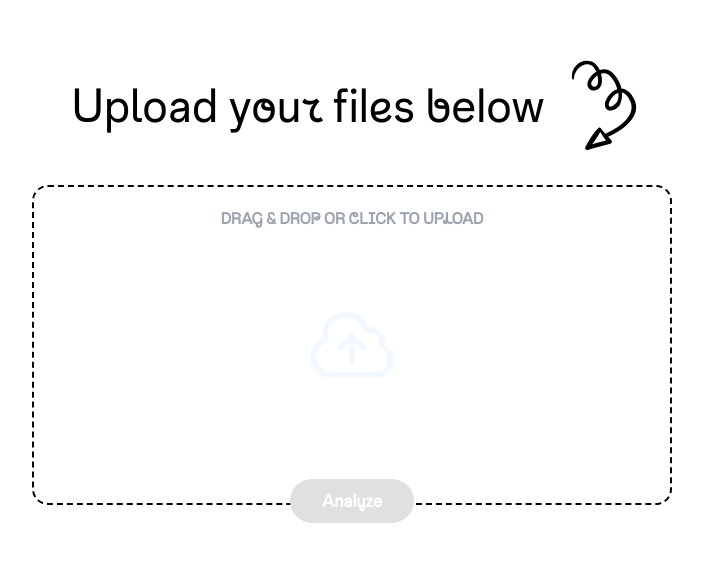
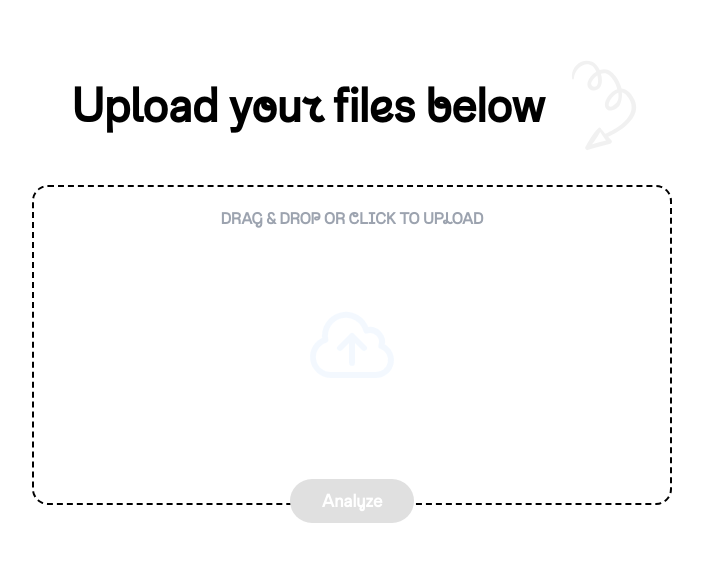
Before and after one commit to AntonisSykoutris/followfinder, a Next.js app: page / in a window 1280 px wide. Shown: the part 115-676 px from the top of the page, without its empty margins (288-991 px from the left). Built offline with nearby package versions, Linux system fonts and the light colour scheme.

Commit message:
UI changes

```diff
--- a/src/components/Dropzone/Dropzone.tsx
+++ b/src/components/Dropzone/Dropzone.tsx
@@ -14,9 +14,7 @@ type Props = {
 export default function Dropzone({ className }: Props) {
   const [files, setFiles] = useState<File[]>([]);
   const [rejected, setRejected] = useState<FileRejection[]>([]);
-  // const [isHovered, setIsHovered] = useState(false);
   const hasTwoFiles = files.length === 2;
-
   const onDrop = useCallback(
     (acceptedFiles: File[], rejectedFiles: FileRejection[]) => {
       const totalFiles = files.length + acceptedFiles.length;
@@ -76,8 +74,8 @@ export default function Dropzone({ className }: Props) {
           } active:shadow-none"   relative flex  h-[30vh] w-[90vw]  flex-col  place-content-between justify-center gap-2 rounded-2xl  border-2 border-dashed border-black bg-white px-6 py-3 font-semibold uppercase text-black transition-all duration-300  hover:translate-x-[-4px] hover:translate-y-[-4px] hover:rounded-md hover:shadow-[4px_4px_0px_black] sm:h-[40dvh] sm:w-[80vw] md:w-[50vw] 2xl:h-[30dvh] 2xl:w-[40vw]  `
         })}
       >
-        {!hasTwoFiles && <input {...getInputProps()} />}
-        <div className='absolute left-1/2 top-5 flex w-full -translate-x-1/2  transform justify-center align-top text-gray-400'>
+        {!hasTwoFiles ? <input {...getInputProps()} /> : <></>}
+        <div className='absolute left-1/2 top-2 flex w-full -translate-x-1/2 transform  justify-center align-top text-gray-400 md:top-5'>
           {isDragActive ? (
             <p>Drop the files here ...</p>
           ) : (
--- a/src/components/Hero/Hero.tsx
+++ b/src/components/Hero/Hero.tsx
@@ -10,10 +10,10 @@ export default function Hero({}: Props) {
   return (
     <Section className='hero_section relative items-center gap-y-10'>
       <div className='flex items-center'>
-        <h1 className='text-xl sm:text-2xl md:text-5xl'>
+        <h1 className='text-xl font-bold sm:text-2xl md:text-5xl'>
           Upload your files below
         </h1>
-        <ArrowSvg className=' ml-2 h-14 w-14 md:h-20 md:w-20 ' />
+        <ArrowSvg className=' ml-2 h-14 w-14 opacity-5 md:h-20  md:w-20' />
       </div>
       <FileUpload />
     </Section>
```
